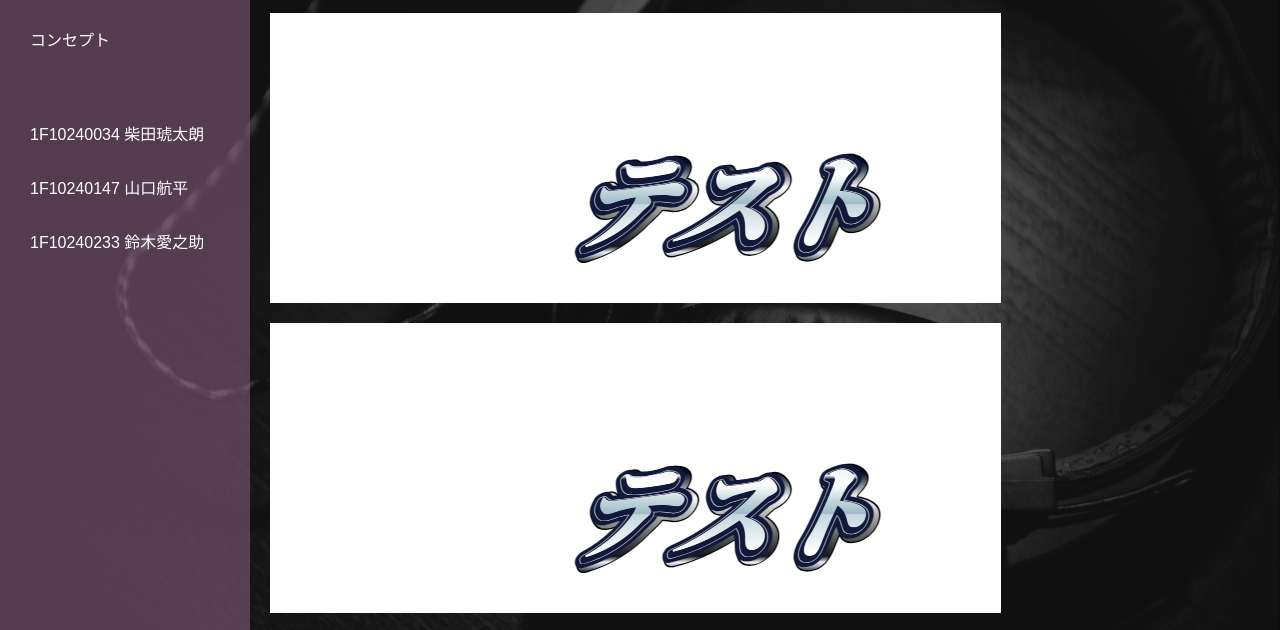
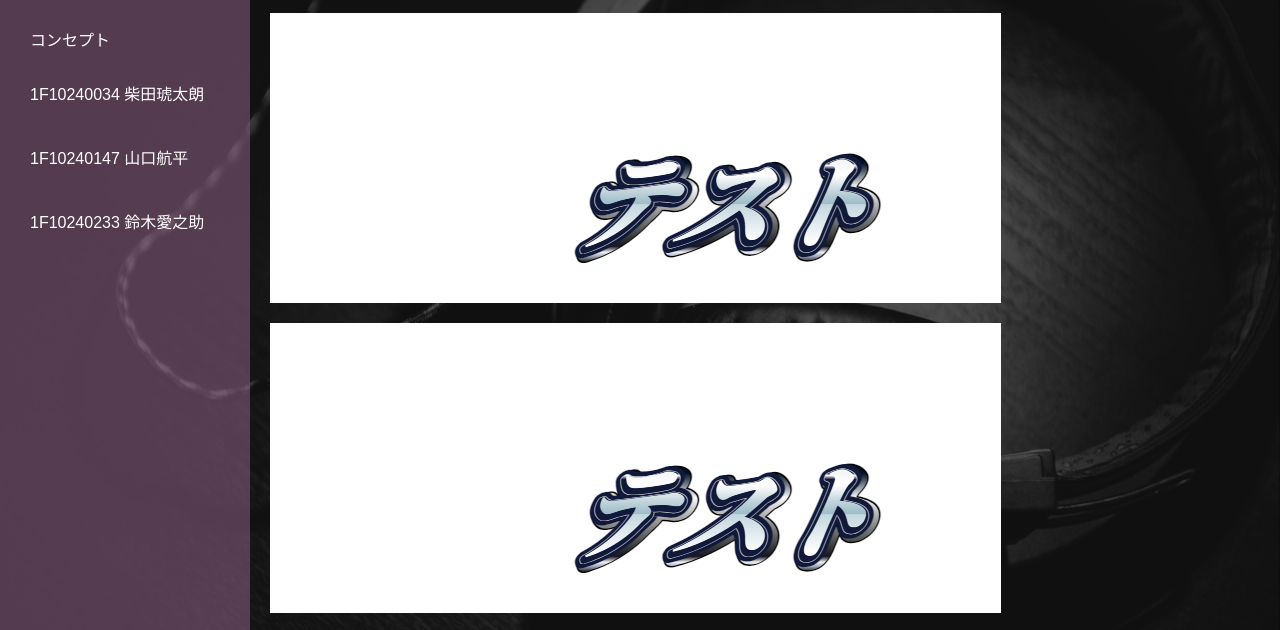
Before and after one commit to s1F10240034/team-project-4, a plain HTML site: page home.html in a window 1280 px wide. Shown: the part 136-766 px from the top of the page. Drawn offline with Linux system fonts and the light colour scheme.

Commit message:
メニューの間隔を広げた

```diff
--- a/css/home.css
+++ b/css/home.css
@@ -49,5 +49,8 @@ nav ul li a:hover {
 
 .concept{
     margin-top: 50px;
-    margin-bottom: 50px;
 }
+
+.bottom_space{
+    margin-bottom: 20px;
+}
--- a/home.html
+++ b/home.html
@@ -11,9 +11,9 @@
             <ul>
                 <li><img src="./picture/logo.png" alt="logo" width="220px"></li>
                 <li class="concept"><a href="home.html">コンセプト</a></li>
-                <li><a href="shibata.html">1F10240034 柴田琥太朗</a></li>
-                <li><a href="yamaguchi.html">1F10240147 山口航平</a></li>
-                <li><a href="suzuki.html">1F10240233 鈴木愛之助</a></li>
+                <li class="bottom_space"><a href="shibata.html">1F10240034 柴田琥太朗</a></li>
+                <li class="bottom_space"><a href="yamaguchi.html">1F10240147 山口航平</a></li>
+                <li class="bottom_space"><a href="suzuki.html">1F10240233 鈴木愛之助</a></li>
             </ul>
         </nav>
     </div>
```
